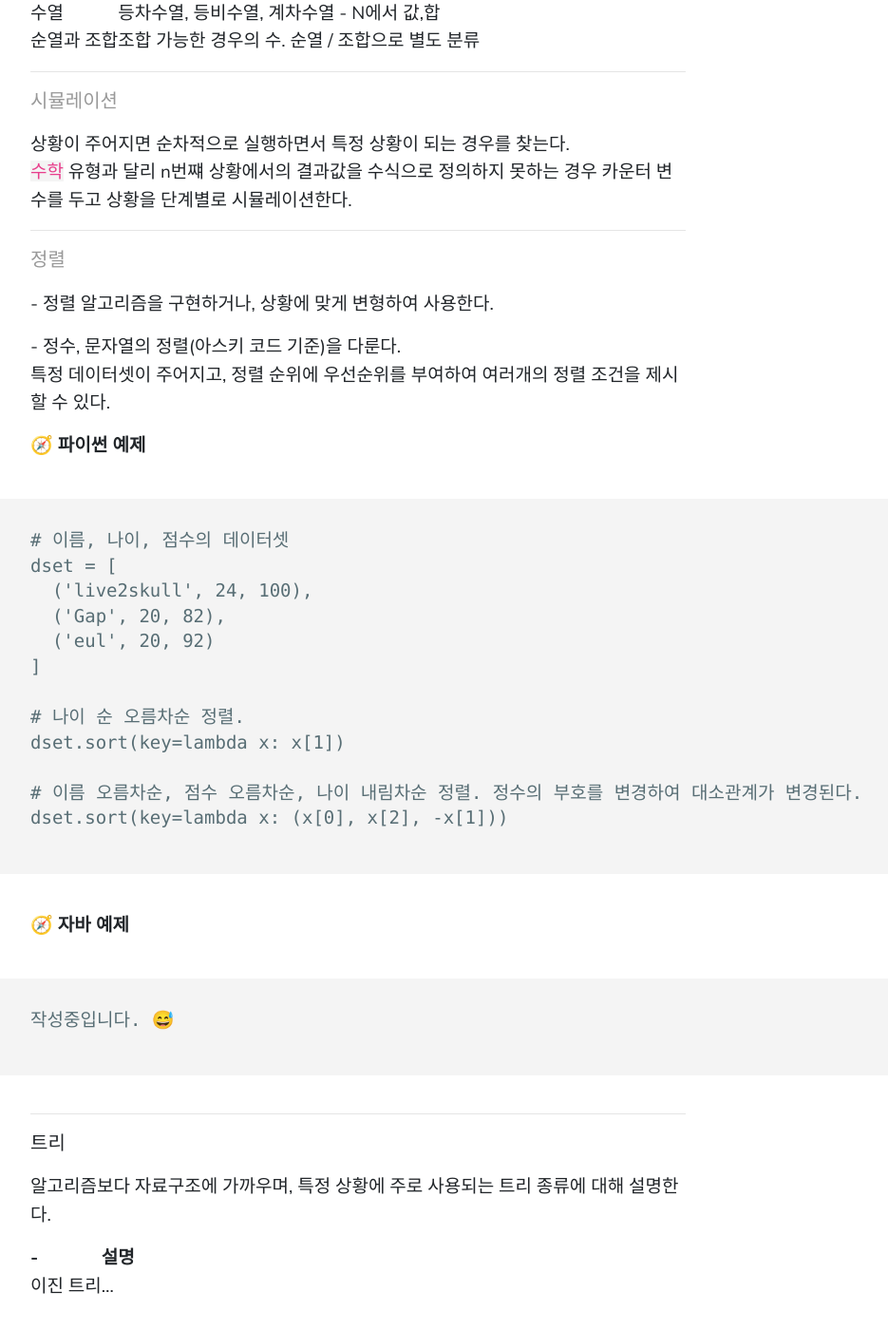
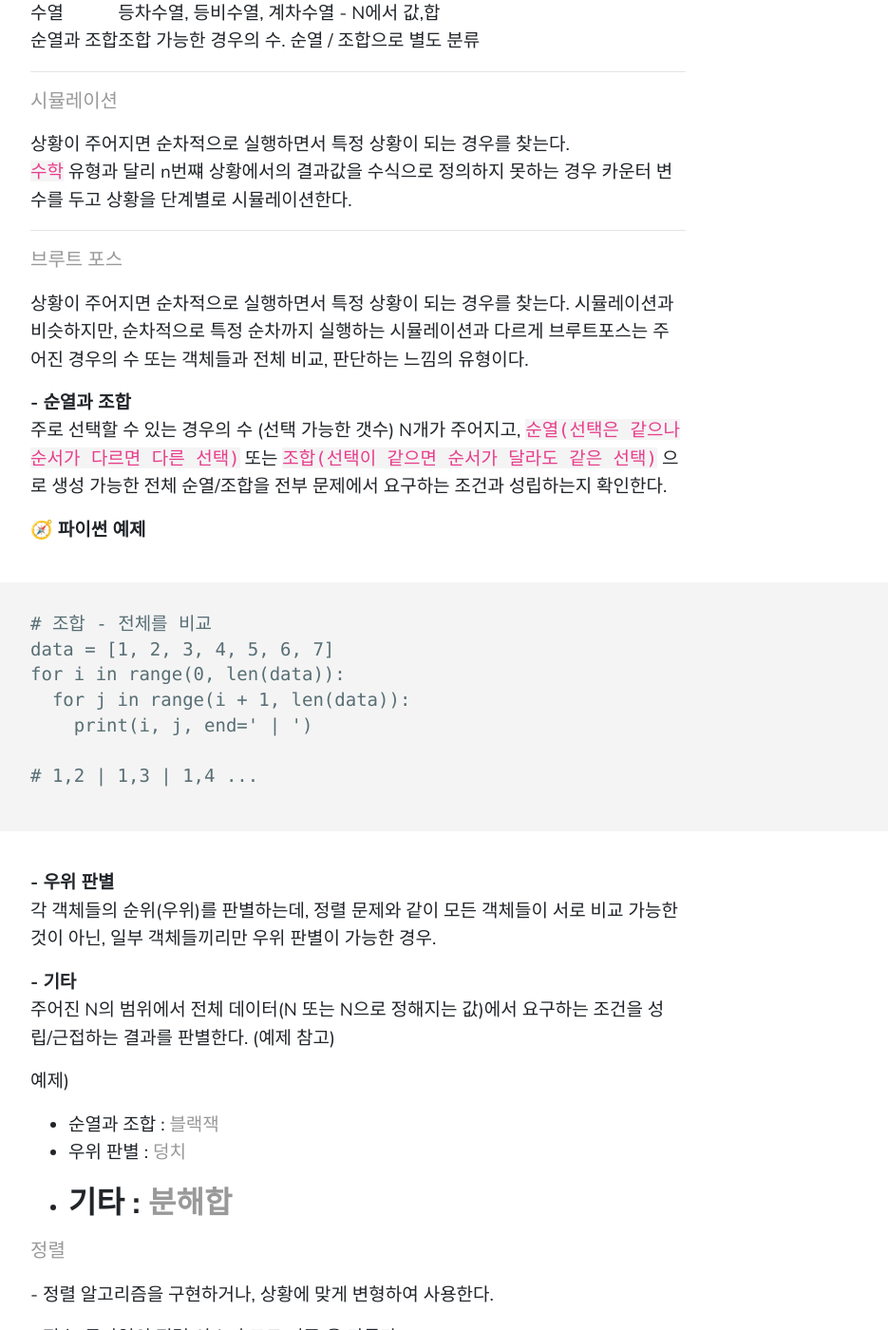
Before and after one commit to live2skull/blog.live2skull.kr, a Jekyll site: the page built from _posts/algorithm/2020-04-01-algorithm-types.markdown, in a window 1280 px wide and 1400 px high, scrolled down 2196 px. Shown: the whole window at 95% size, without its empty margins (83-1018 px from the left). Built offline with Jekyll 4.4.1, drawn with Linux system fonts in a browser that asks for light colours; some of the changed text lies outside the part shown.

Commit message:
브루트 포스 기본 유형 초안 작성.

````diff
--- a/_posts/algorithm/2020-04-01-algorithm-types.markdown
+++ b/_posts/algorithm/2020-04-01-algorithm-types.markdown
@@ -79,6 +79,38 @@ bw.flush(); bw.write();
 
 ----
 
+#### [브루트 포스](https://www.acmicpc.net/problem/tag/%EB%B8%8C%EB%A3%A8%ED%8A%B8%20%ED%8F%AC%EC%8A%A4)
+
+상황이 주어지면 순차적으로 실행하면서 특정 상황이 되는 경우를 찾는다. 시뮬레이션과 비슷하지만, 순차적으로 특정 순차까지 실행하는 시뮬레이션과 다르게 브루트포스는 주어진 경우의 수 또는 객체들과 전체 비교, 판단하는 느낌의 유형이다.
+
+**- 순열과 조합**
+주로 선택할 수 있는 경우의 수 (선택 가능한 갯수) N개가 주어지고, `순열(선택은 같으나 순서가 다르면 다른 선택)` 또는 `조합(선택이 같으면 순서가 달라도 같은 선택)` 으로 생성 가능한 전체 순열/조합을 전부 문제에서 요구하는 조건과 성립하는지 확인한다.
+
+**🧭 파이썬 예제**
+```
+# 조합 - 전체를 비교
+data = [1, 2, 3, 4, 5, 6, 7]
+for i in range(0, len(data)):
+  for j in range(i + 1, len(data)):
+    print(i, j, end=' | ')
+
+# 1,2 | 1,3 | 1,4 ...
+```
+
+
+**- 우위 판별**
+각 객체들의 순위(우위)를 판별하는데, 정렬 문제와 같이 모든 객체들이 서로 비교 가능한 것이 아닌, 일부 객체들끼리만 우위 판별이 가능한 경우.
+
+**- 기타**
+주어진 N의 범위에서 전체 데이터(N 또는 N으로 정해지는 값)에서 요구하는 조건을 성립/근접하는 결과를 판별한다. (예제 참고)
+
+
+예제)
+- 순열과 조합 : [블랙잭](https://www.acmicpc.net/problem/2798)
+- 우위 판별 : [덩치](https://www.acmicpc.net/problem/7568)
+- 기타 : [분해합](https://www.acmicpc.net/problem/2231)
+----
+
 #### [정렬](https://www.acmicpc.net/problem/tag/%EC%A0%95%EB%A0%AC)
 
 
````
Also changed, not shown: other parts of _posts/algorithm/2020-04-01-algorithm-types.markdown (+1 -1 lines).
